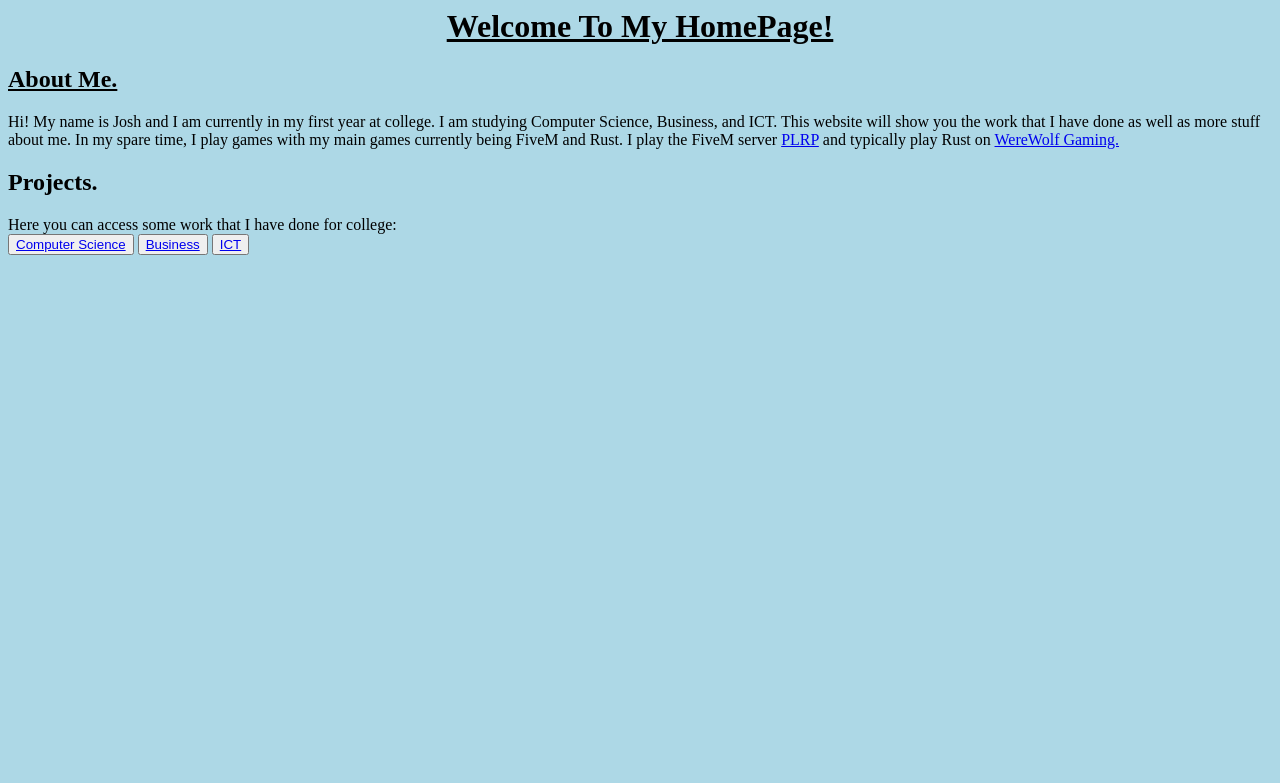
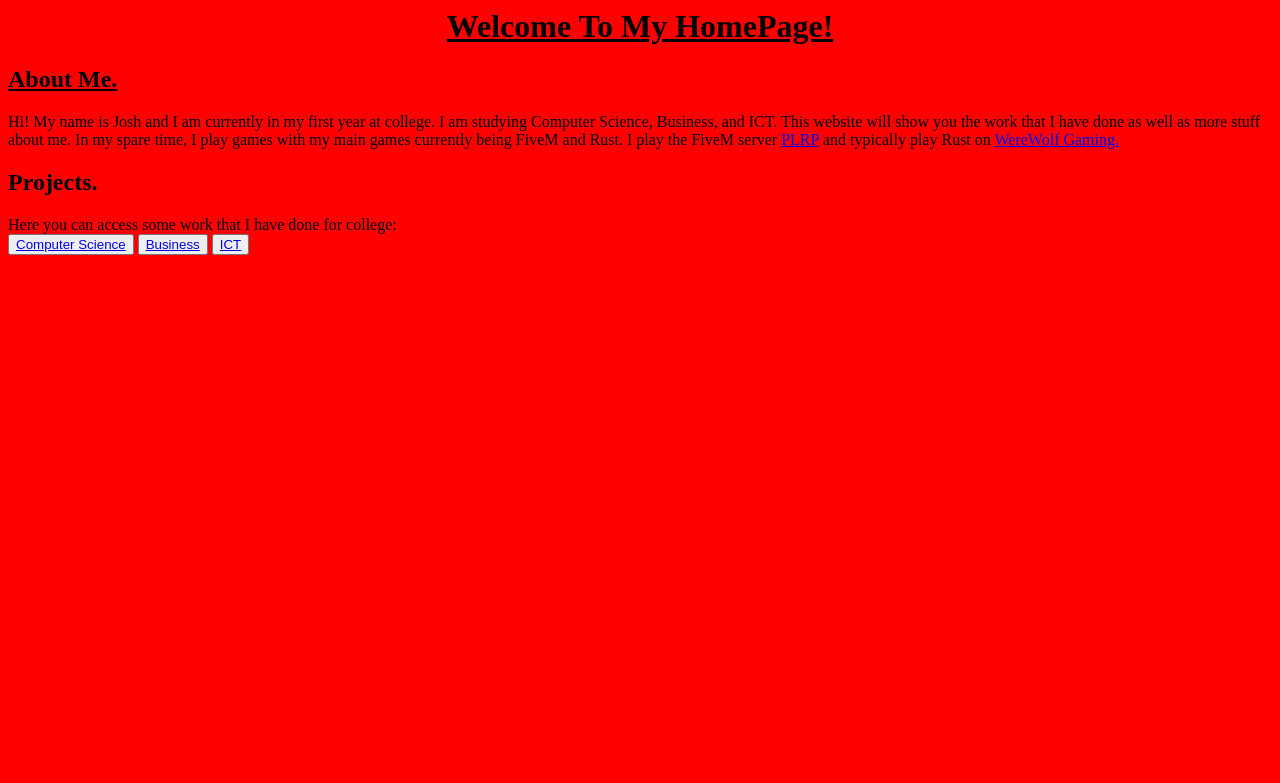
Before and after one commit to josh8880/josh8880.github.io, a PHP site: page / in a window 1280 px wide. Shown: the top 783 px of the page. Run offline with PHP 8.4, Linux system fonts and the light colour scheme.

Commit message:
Update stylesheet4.css

```diff
--- a/stylesheet4.css
+++ b/stylesheet4.css
@@ -1,5 +1,5 @@
 body {
-  background-color: #ADD8E6;
+  background-color: #ff0000;
 }
 
 #Welcome {
```
